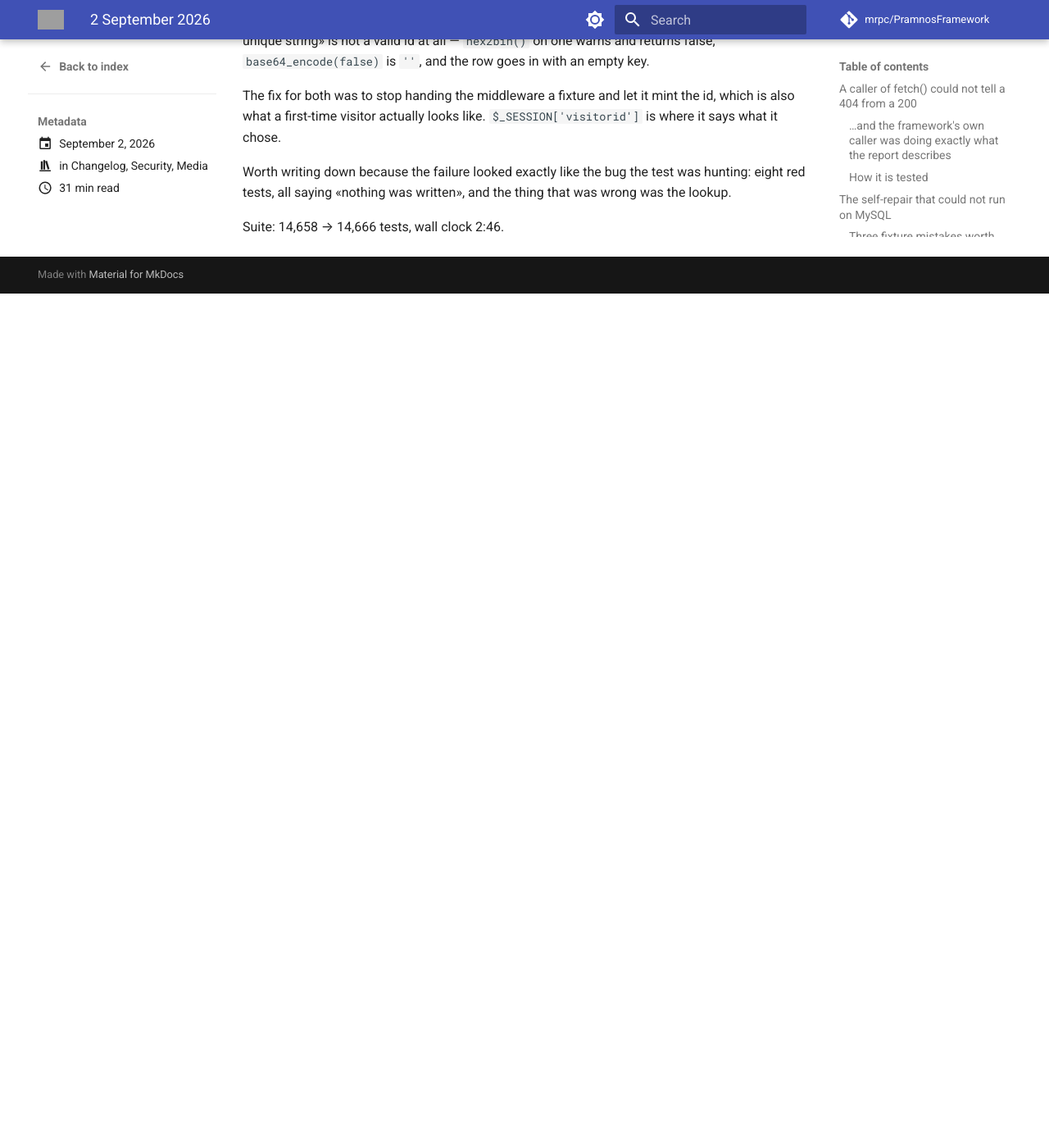
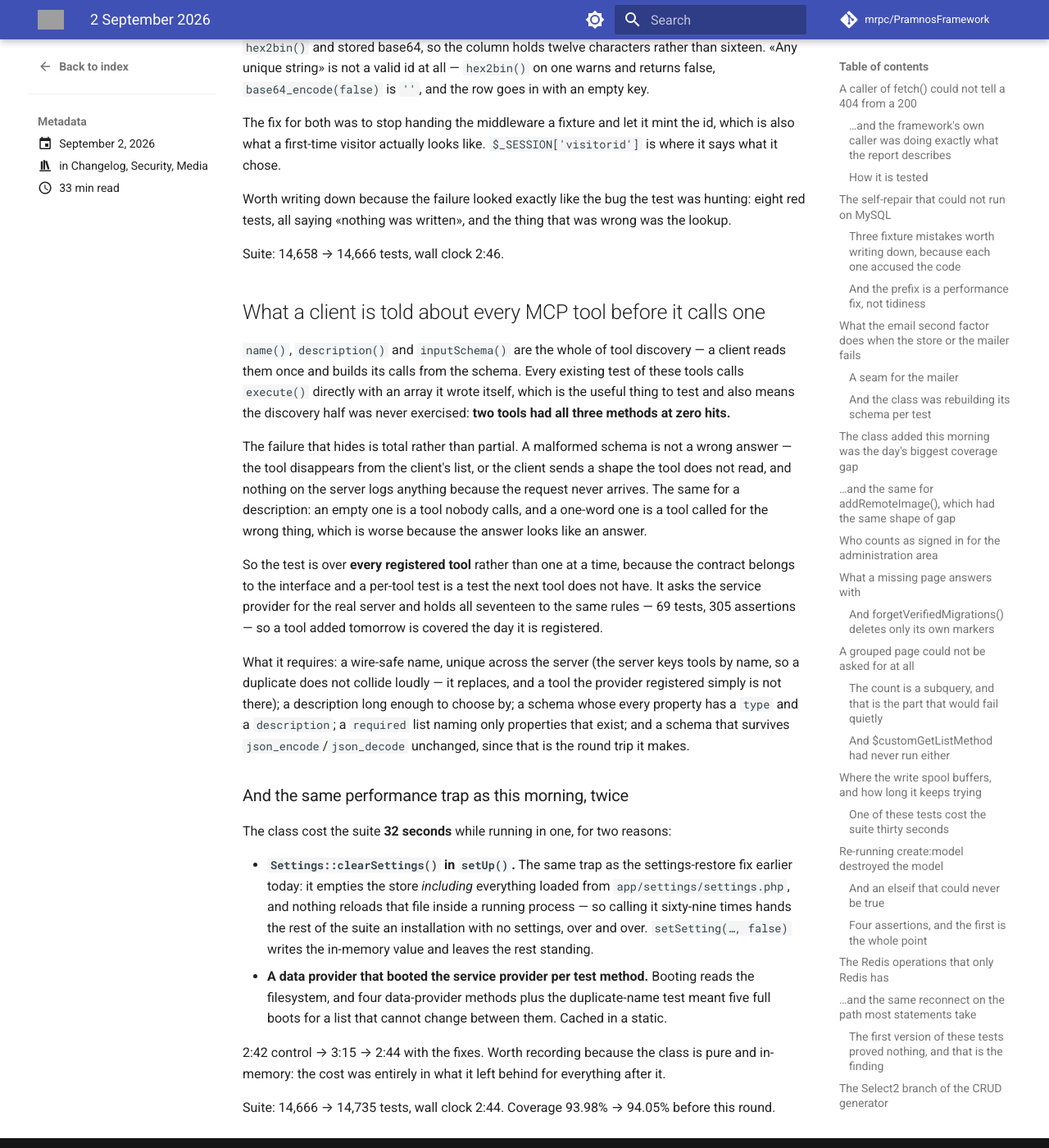
Before and after one commit to mrpc/PramnosFramework, an MkDocs documentation site: the page built from docs/version-history/posts/2026-09-02.md, in a window 1280 px wide and 1400 px high, scrolled down 19766 px. Shown: the whole window at 82% size. Built offline with MkDocs 1.6.1 and Material for MkDocs 9.7.7, drawn with Linux system fonts in a browser that asks for light colours; comment, search, counter and statistics services are not loaded; before the commit the page ends 20124 px from its top, so only the background shows below that; some of the changed text lies outside the part shown; grey boxes are pictures that could not be loaded.

Commit message:
test(mcp): what a client is told about every tool before it calls one
`name()`, `description()` and `inputSchema()` are the whole of tool discovery — a
client reads them once and builds its calls from the schema. Every existing test
calls `execute()` directly with an array it wrote itself, which is the useful
thing to test and also means the discovery half was never exercised: two tools
had all three methods at zero hits.

The failure that hides is total rather than partial. A malformed schema is not a
wrong answer — the tool disappears from the client's list, or the client sends a
shape the tool does not read, and nothing logs anything because the request never
arrives. Same for a description: an empty one is a tool nobody calls, a one-word
one is a tool called for the wrong thing, which is worse because the answer looks
like an answer.

So the test is over every registered tool rather than one at a time — the
contract belongs to the interface, and a per-tool test is a test the next tool
does not have. It asks the service provider for the real server and holds all
seventeen to the same rules: a wire-safe unique name (the server keys by name, so
a duplicate replaces rather than colliding), a description long enough to choose
by, a schema whose every property has a type and a description, a `required` list
naming only properties that exist, and a schema that survives JSON encoding
unchanged.

**And the same performance trap as this morning, twice.** The class cost the
suite 32 seconds while running in one: `Settings::clearSettings()` in `setUp()`
empties the store including the settings file, which nothing reloads in-process,
so sixty-nine calls hand the rest of the suite an installation with no settings;
and a data provider booted the service provider — which reads the filesystem —
once per test method, five times for a list that cannot change. 2:42 → 3:15 →
2:44 with both fixed.

```diff
--- a/docs/Pramnos_MCP_Guide.md
+++ b/docs/Pramnos_MCP_Guide.md
@@ -85,6 +85,36 @@ projects can tell them apart. It reads the configuration file rather than a
 database-stored setting: the name is right there, no connection is involved, and a project
 whose settings failed to load would otherwise have shown the framework's generic default
 for every one of its servers.
+
+## What a tool must tell a client
+
+Three methods, and together they are the whole of discovery: a client reads them once and builds every
+call from them.
+
+| Method | What it decides |
+|---|---|
+| `name()` | the wire identifier — a client sends `tools/call` with it and nothing else |
+| `description()` | **whether** the tool is used, because a client chooses between fifteen of them by reading these and nothing else |
+| `inputSchema()` | how the call is built and validated |
+
+If you add a tool, these are the parts to get right, and the reason is that getting them wrong is
+**silent**. A malformed schema is not a wrong answer: the tool disappears from the client's list, or the
+client sends a shape the tool does not read, and nothing on the server logs anything because the request
+never arrives. The same for a description — an empty one is a tool nobody calls, and a one-word one is a
+tool called for the wrong thing, which is worse because the answer looks like an answer.
+
+`ToolDiscoveryContractTest` holds every registered tool to it, so a tool added tomorrow is covered the
+day it is registered rather than the day somebody writes a test for it. What it requires:
+
+- a name matching `^[a-z][a-z0-9-]*$`, unique across the server — the server keys tools by name, so a
+  duplicate does not collide loudly, it replaces;
+- a description of more than thirty characters;
+- a schema that is `{"type": "object", "properties": {…}}`, where every property has a `type` (what the
+  client validates against) and a `description` (what stops the value being guessed);
+- a `required` list naming only properties the schema defines — requiring one it does not define is
+  rejected outright by a strict client and sent empty by a lenient one;
+- and a schema that survives `json_encode`/`json_decode` unchanged, since that is the round trip it
+  actually makes.
 
 ## The built-in tools
 
--- a/docs/version-history/posts/2026-09-02.md
+++ b/docs/version-history/posts/2026-09-02.md
@@ -27,6 +27,7 @@ categories:
 - A security-notification class at 6% covered
 - The per-address rate limit had never run
 - The session upsert had never been issued against PostgreSQL
+- What a client is told about every MCP tool before it calls one
 <!-- more -->
 
 ## A caller of `fetch()` could not tell a 404 from a 200
@@ -772,3 +773,45 @@ Worth writing down because the failure looked exactly like the bug the test was
 tests, all saying «nothing was written», and the thing that was wrong was the lookup.
 
 Suite: 14,658 → 14,666 tests, wall clock 2:46.
+
+## What a client is told about every MCP tool before it calls one
+
+`name()`, `description()` and `inputSchema()` are the whole of tool discovery — a client reads them once
+and builds its calls from the schema. Every existing test of these tools calls `execute()` directly with
+an array it wrote itself, which is the useful thing to test and also means the discovery half was never
+exercised: **two tools had all three methods at zero hits.**
+
+The failure that hides is total rather than partial. A malformed schema is not a wrong answer — the tool
+disappears from the client's list, or the client sends a shape the tool does not read, and nothing on the
+server logs anything because the request never arrives. The same for a description: an empty one is a
+tool nobody calls, and a one-word one is a tool called for the wrong thing, which is worse because the
+answer looks like an answer.
+
+So the test is over **every registered tool** rather than one at a time, because the contract belongs to
+the interface and a per-tool test is a test the next tool does not have. It asks the service provider for
+the real server and holds all seventeen to the same rules — 69 tests, 305 assertions — so a tool added
+tomorrow is covered the day it is registered.
+
+What it requires: a wire-safe name, unique across the server (the server keys tools by name, so a
+duplicate does not collide loudly — it replaces, and a tool the provider registered simply is not
+there); a description long enough to choose by; a schema whose every property has a `type` and a
+`description`; a `required` list naming only properties that exist; and a schema that survives
+`json_encode`/`json_decode` unchanged, since that is the round trip it makes.
+
+### And the same performance trap as this morning, twice
+
+The class cost the suite **32 seconds** while running in one, for two reasons:
+
+- **`Settings::clearSettings()` in `setUp()`.** The same trap as the settings-restore fix earlier today:
+  it empties the store *including* everything loaded from `app/settings/settings.php`, and nothing
+  reloads that file inside a running process — so calling it sixty-nine times hands the rest of the
+  suite an installation with no settings, over and over. `setSetting(…, false)` writes the in-memory
+  value and leaves the rest standing.
+- **A data provider that booted the service provider per test method.** Booting reads the filesystem, and
+  four data-provider methods plus the duplicate-name test meant five full boots for a list that cannot
+  change between them. Cached in a static.
+
+2:42 control → 3:15 → 2:44 with the fixes. Worth recording because the class is pure and in-memory: the
+cost was entirely in what it left behind for everything after it.
+
+Suite: 14,666 → 14,735 tests, wall clock 2:44. Coverage 93.98% → 94.05% before this round.
```
Also changed, not shown: other parts of docs/version-history/posts/2026-09-02.md (+1 -1 lines), 1 other file.
